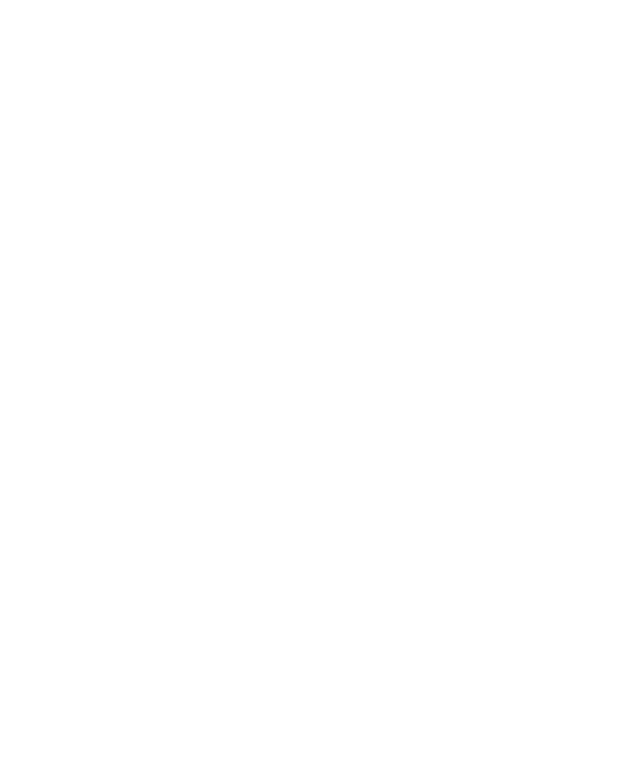
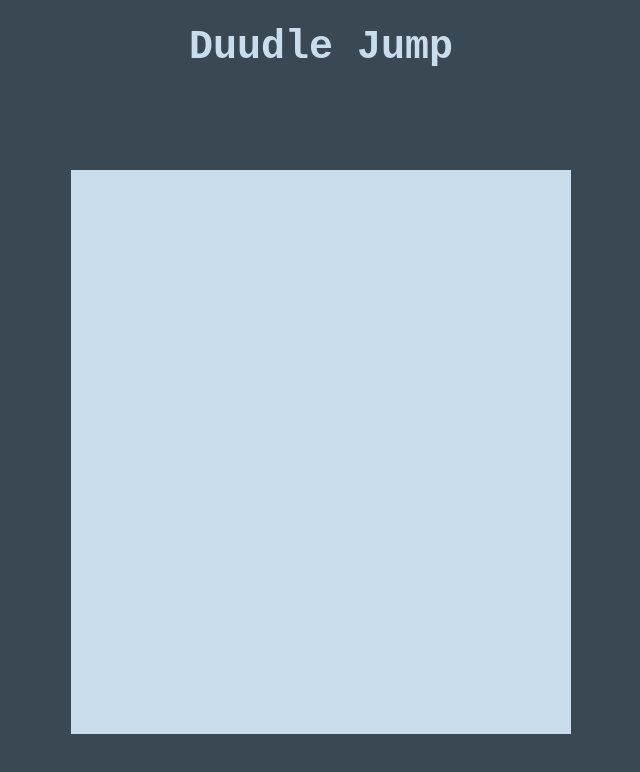
Before and after one commit to Baarosh/Doodle-Jump, a website: page index.html in a window 1280 px wide. Shown: the whole page, without its empty margins (319-959 px from the left). Drawn offline with Linux system fonts and the light colour scheme.

Commit message:
v1 index.html and index.js

```diff
--- a/index.html
+++ b/index.html
@@ -7,6 +7,12 @@
         <title>Doodle Jump</title>
     </head>
     <body>
+        <div class="header-container">
+            <h1 class="header">Duudle Jump</h1>
+        </div>
+        <div class="grid-container">
+            <div class="grid"></div>
+        </div>
         <script src="./index.js"></script>
     </body>
 </html>
--- a/style.css
+++ b/style.css
@@ -0,0 +1,58 @@
+* {
+    padding: 0;
+    margin: 0;
+    box-sizing: border-box;
+}
+
+body {
+    width: 100vw;
+    height: 100vh;
+    overflow: hidden;
+    background-color: rgb(57, 72, 83);
+}
+
+.header-container,
+.grid-container {
+    display: flex;
+    align-items: center;
+    justify-content: center;
+}
+
+.header-container {
+    width: 100%;
+    min-height: 100px;
+    height: 10vh;
+}
+.header {
+    height: 50%;
+    color: rgb(202, 221, 236);
+    font-size: 40px;
+    font-family: 'Courier New', Courier, monospace;
+}
+
+.grid-container {
+    height: 88vh;
+    width: 100%;
+}
+.grid {
+    width: 500px;
+    height: 80%;
+    background-color: rgb(202, 221, 236);
+    position: relative;
+}
+
+.doodler {
+    position: absolute;
+    bottom: 0px;
+    left: 0px;
+    height: 80px;
+    width: 40px;
+    color: #ffffff;
+}
+
+.platform {
+    position: absolute;
+    height: 20px;
+    width: 60px;
+    color: green;
+}
```
